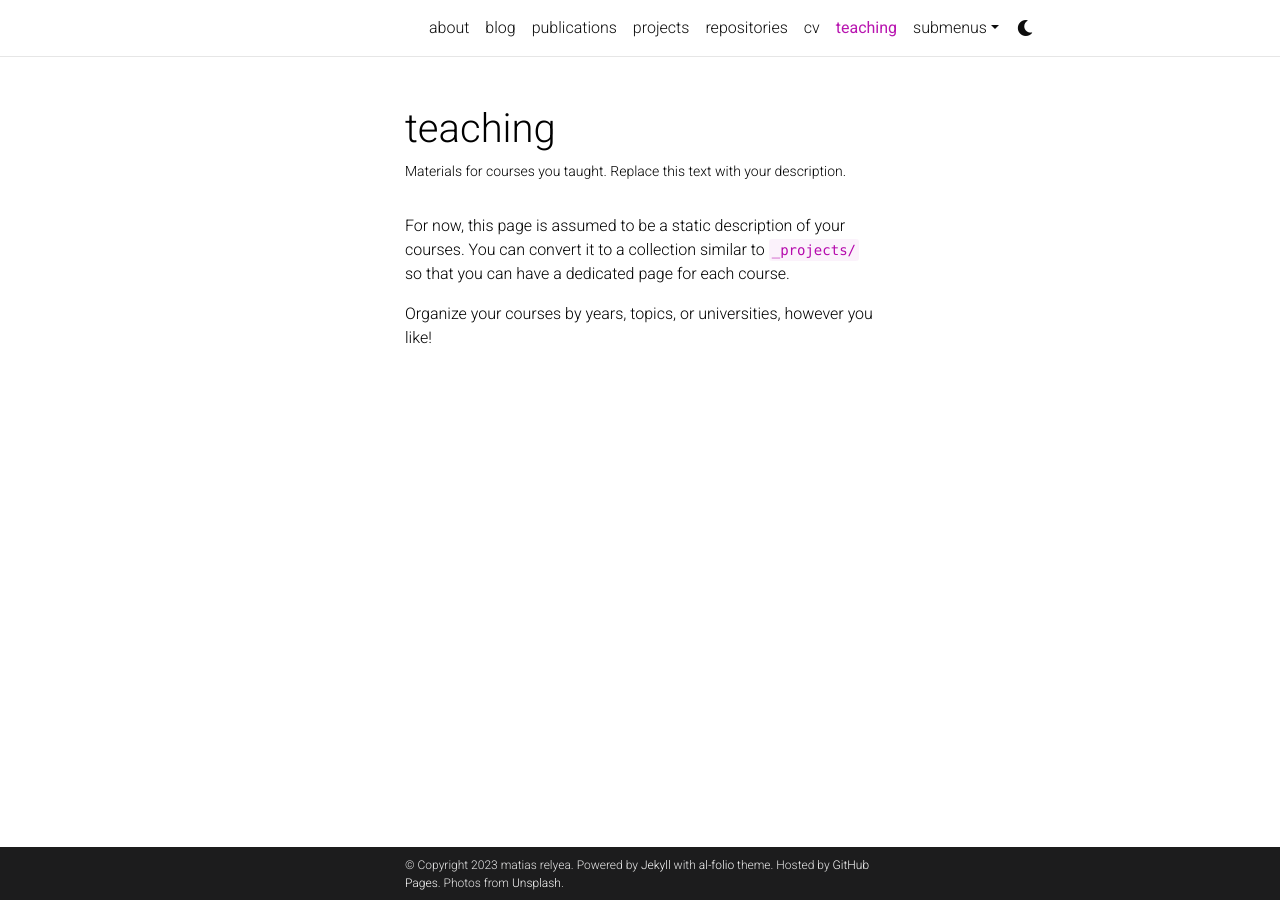
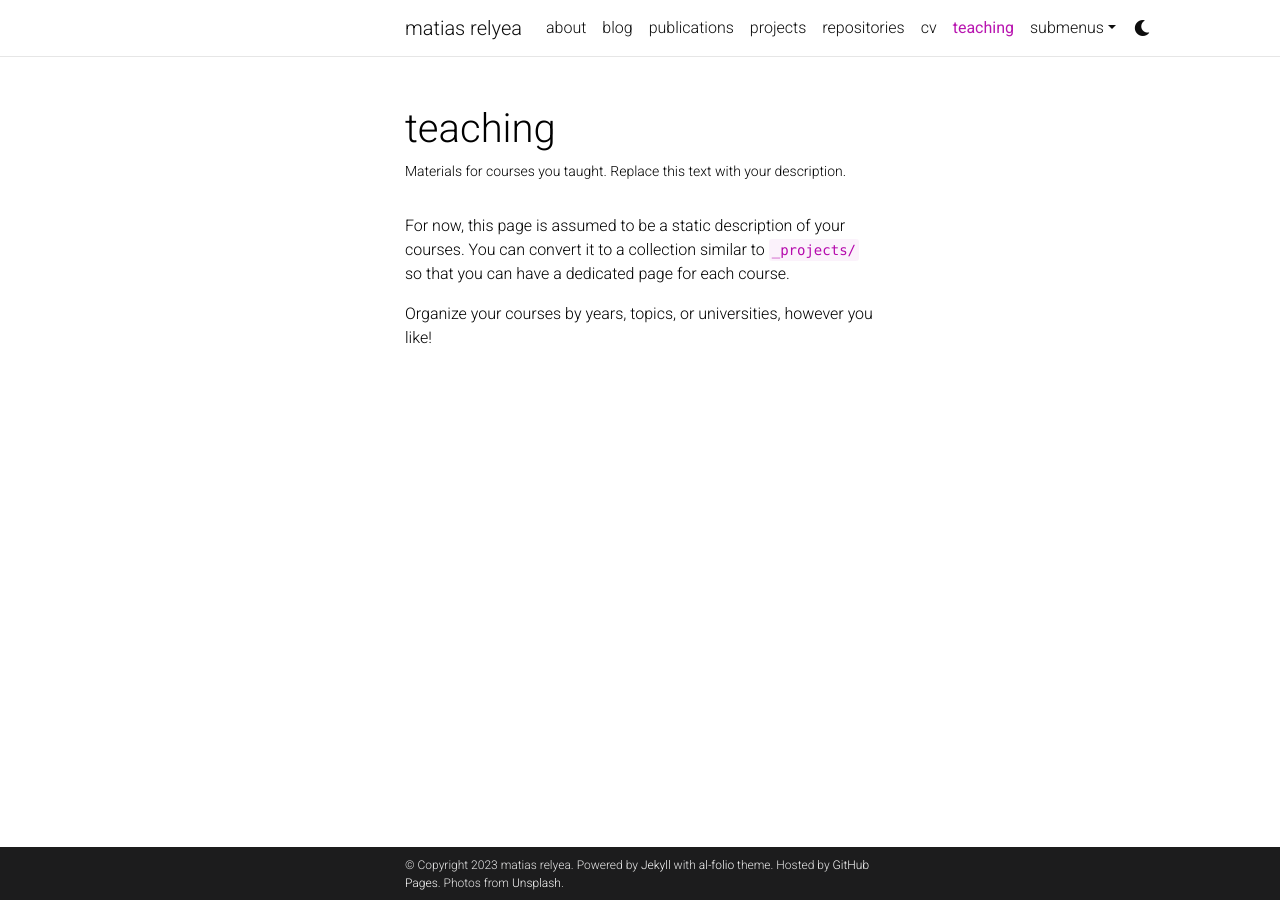
Before and after one commit to Quadcryo/quadcryo, a Jekyll site: the page built from _pages/teaching.md, in a window 1280 px wide. Built offline with Jekyll 4.4.1, drawn with Linux system fonts in a browser that asks for light colours; comment, search, counter and statistics services are not loaded; a style sheet for code colours, icons or effects is not loaded.

Commit message:
Update _config.yml
Signed-off-by: Quadcryo <92400092+Quadcryo@users.noreply.github.com>

```diff
--- a/_config.yml
+++ b/_config.yml
@@ -2,7 +2,7 @@
 # Site settings
 # -----------------------------------------------------------------------------
 
-title:
+title:  matias relyea
 first_name: matias
 middle_name:
 last_name: relyea
```
